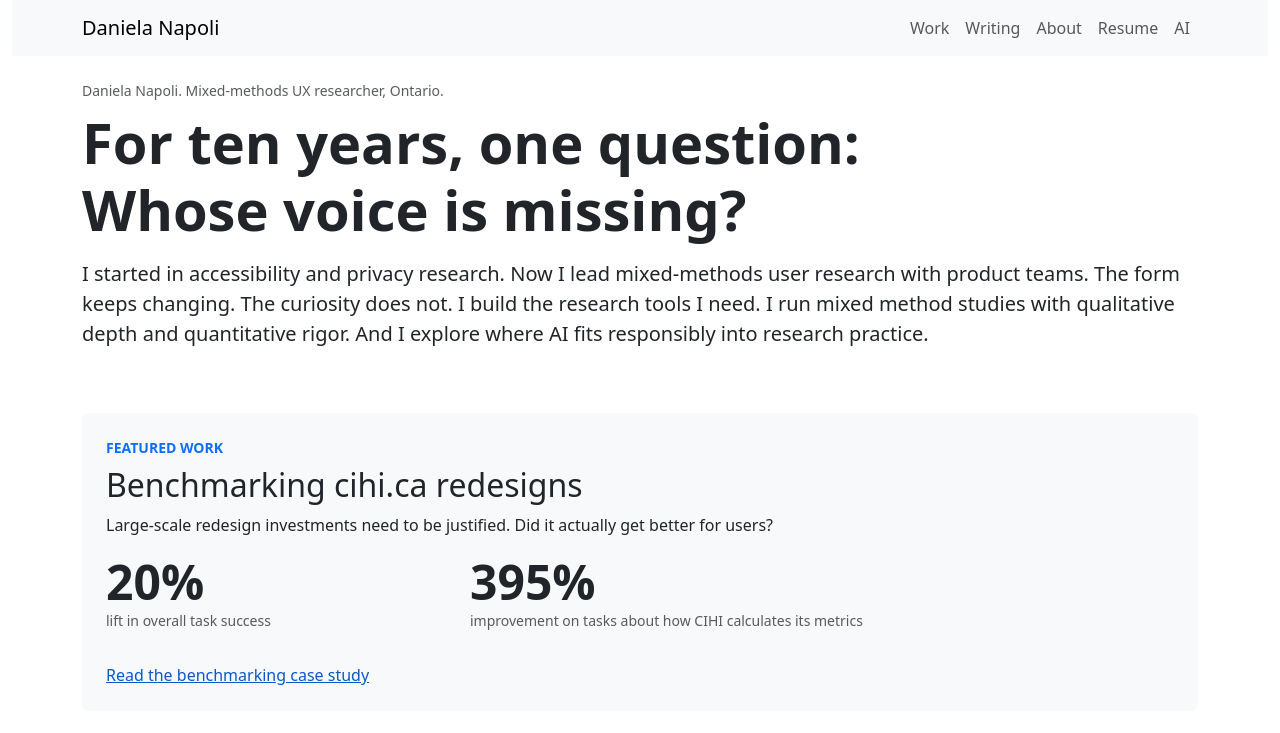
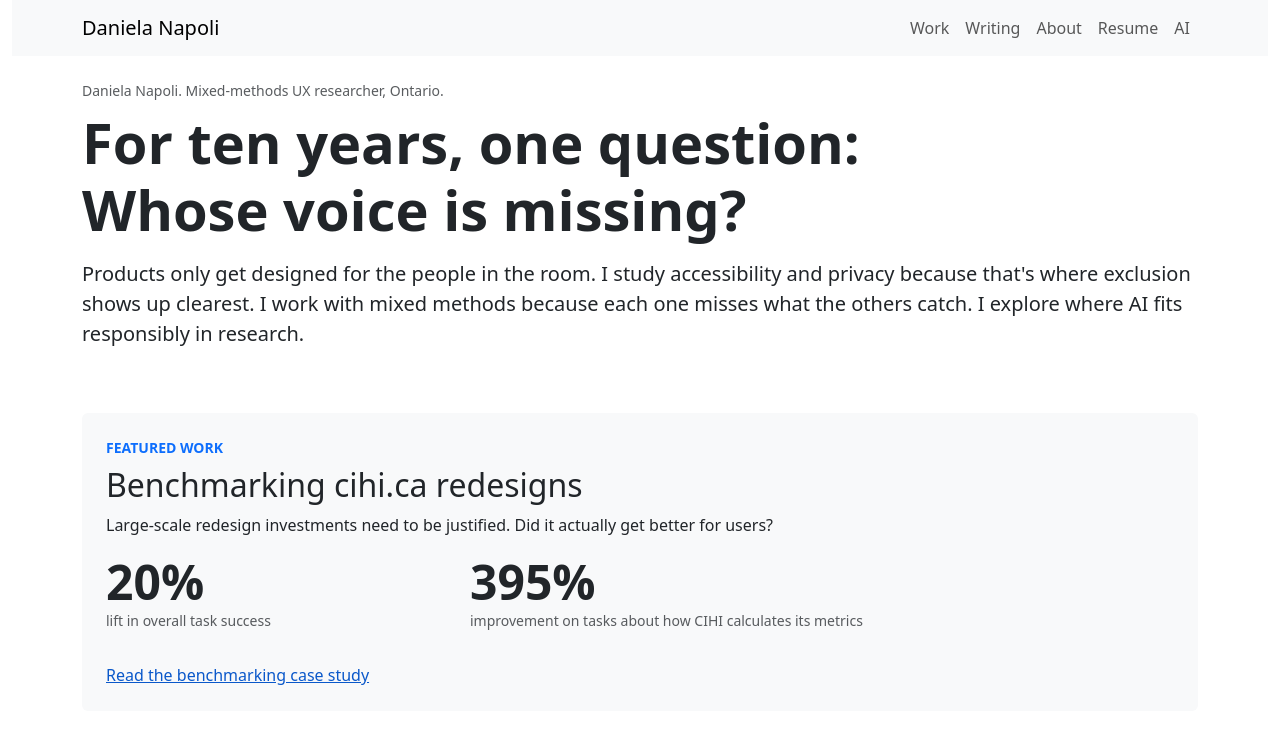
Before and after one commit to danielanapoli/danielanapoli.github.io, a Next.js app: page / in a window 1280 px wide. Shown: the top 733 px of the page. Built offline with nearby package versions, Linux system fonts and the light colour scheme; no server answers.

Commit message:
Small updates to content pages

```diff
--- a/src/app/page.js
+++ b/src/app/page.js
@@ -46,11 +46,11 @@ function Home() {
                 <p className='text-muted small mb-2'>Daniela Napoli. Mixed-methods UX researcher, Ontario.</p>
                 <h1 className='display-4 fw-bold'>For ten years, one question:<br />Whose voice is missing?</h1>
                 <p className='fs-5 mt-3'>
-                  I started in accessibility and privacy research.
-                  Now I lead mixed-methods user research with product teams.
-                  The form keeps changing. The curiosity does not.
-                  I build the research tools I need. I run mixed method studies with qualitative depth and quantitative rigor.
-                  And I explore where AI fits responsibly into research practice.</p>
+                  Products only get designed for the people in the room.
+                  I study accessibility and privacy because that's where exclusion shows up clearest.
+                  I work with mixed methods because each one misses what the others catch.
+                  I explore where AI fits responsibly in research.
+                  </p>
               </Col>
             </Row>
 
```
Also changed, not shown: src/app/user-research/workflows/page.js (+7 -1 lines).
